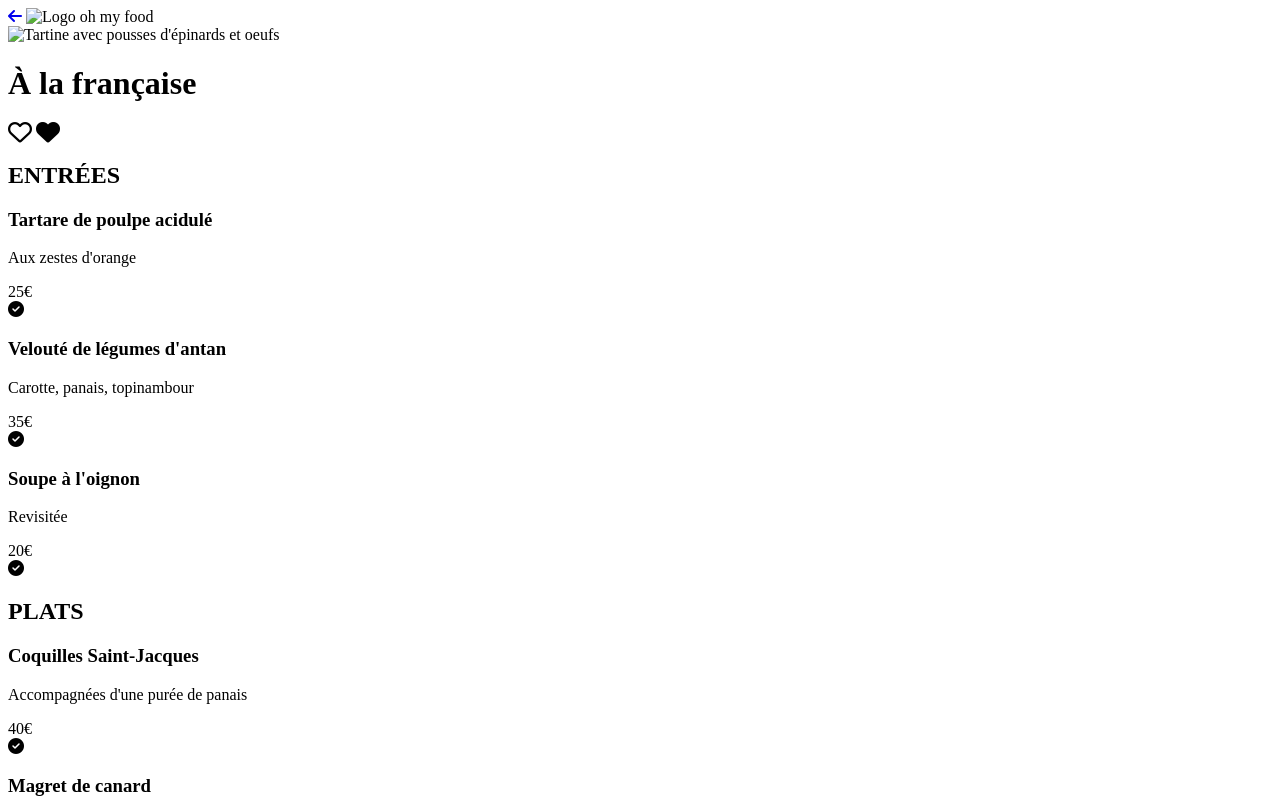
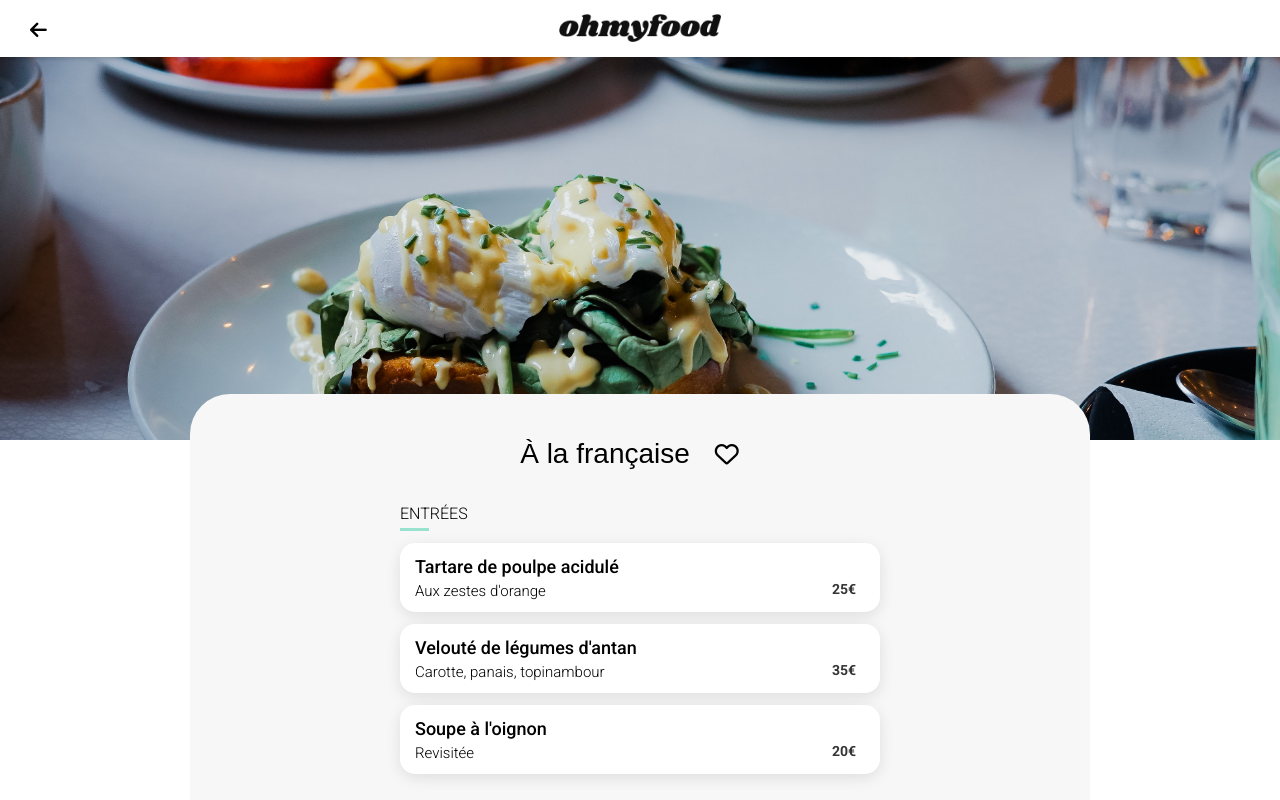
Before and after one commit to A-Volkan/Ocprojet4, a website: page restaurants/A_la_Francaise.html in a window 1280 px wide. Shown: the top 800 px of the page. Drawn offline with nearby package versions, Linux system fonts and the light colour scheme; files that its build step writes are made by us from their sources; the site is published under a folder, as on GitHub Pages, so addresses that start at the root find nothing; files whose address does not match are found by name; a web font is replaced by a local one.

Commit message:
correct path

```diff
--- a/restaurants/A_la_Francaise.html
+++ b/restaurants/A_la_Francaise.html
@@ -13,7 +13,7 @@
     >
     <link href="https://fonts.googleapis.com/css2?family=Roboto:wght@100;300;400;500;700;900&display=swap" rel="stylesheet">
     <link href="https://fonts.googleapis.com/css2?family=Shrikhand&display=swap" rel="stylesheet">
-    <link rel="stylesheet" href="/assets/CSS/Menu.css">
+    <link rel="stylesheet" href="./assets/CSS/Menu.css">
     <title>Oh my food!</title>
 </head>
 
@@ -21,14 +21,14 @@
 <body>
     <!--HEADER-->
     <header class="Header">
-        <a href="/index.html">
+        <a href="./index.html">
             <i class="fa-arrow-left fas Header__arrow"></i></a>
-            <img src="/assets/images/logo/ohmyfood.png" alt="Logo oh my food" class="logo">
+            <img src="./assets/images/logo/ohmyfood.png" alt="Logo oh my food" class="logo">
     </header>
 
     <!--BACKGROUND-->
     <div class="Background">
-        <img src="/assets/images//restaurants/toa-heftiba-DQKerTsQwi0-unsplash.jpg" alt="Tartine avec pousses d'épinards et oeufs" class="background__img">
+        <img src="./assets/images//restaurants/toa-heftiba-DQKerTsQwi0-unsplash.jpg" alt="Tartine avec pousses d'épinards et oeufs" class="background__img">
     </div>
 
 
--- a/restaurants/La_note_enchantée.html
+++ b/restaurants/La_note_enchantée.html
@@ -13,7 +13,7 @@
     >
     <link href="https://fonts.googleapis.com/css2?family=Roboto:wght@100;300;400;500;700;900&display=swap" rel="stylesheet">
     <link href="https://fonts.googleapis.com/css2?family=Shrikhand&display=swap" rel="stylesheet">
-    <link rel="stylesheet" href="/assets/CSS/Menu.css">
+    <link rel="stylesheet" href="./assets/CSS/Menu.css">
     <title>Oh my food!</title>
 </head>
 
@@ -21,14 +21,14 @@
 <body>
     <!--HEADER-->
     <header class="Header">
-        <a href="/index.html">
+        <a href="./index.html">
             <i class="fa-arrow-left fas Header__arrow"></i></a>
-            <img src="/assets/images/logo/ohmyfood.png" alt="Logo oh my food" class="logo">
+            <img src="./assets/images/logo/ohmyfood.png" alt="Logo oh my food" class="logo">
     </header>
 
     <!--BACKGROUND-->
     <div class="Background">
-        <img src="/assets/images/restaurants/stil-u2Lp8tXIcjw-unsplash.jpg" alt="Assiette de pommes de terres" class="background__img">
+        <img src="./assets/images/restaurants/stil-u2Lp8tXIcjw-unsplash.jpg" alt="Assiette de pommes de terres" class="background__img">
     </div>
 
 
```
Also changed, not shown: restaurants/La_palette_du_gout.html (+4 -4 lines), restaurants/Le_délice_des_sens.html (+3 -3 lines).
